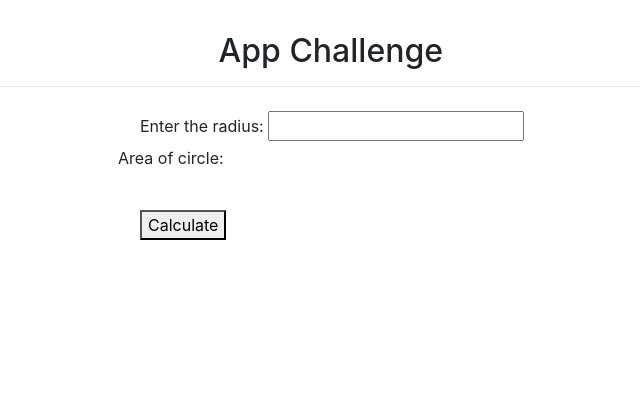
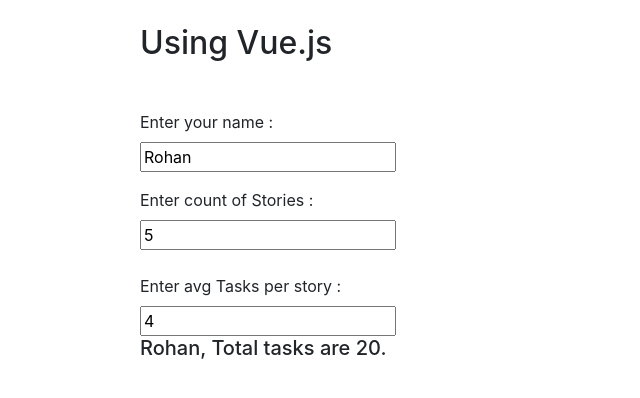
Before and after one commit to rohan6471/AppChallenge, a plain HTML site: page index.html in a window 1280 px wide. Shown: the whole page, without its empty margins (360-1000 px from the left). Drawn offline with nearby package versions, Linux system fonts and the light colour scheme.

Commit message:
updating to Vue

```diff
--- /dev/null
+++ b/ap.css
@@ -0,0 +1,7 @@
+.mt-2{
+    padding-top:1em;
+    padding-left:500px;
+}
+.mt-3{
+    padding-left:500px;
+}
--- a/chlnge.js
+++ b/chlnge.js
@@ -1,8 +1,18 @@
-const calc = (radius) => {
-    return Math.PI * radius * radius;
-}
-document.querySelector('#calculate').addEventListener('click', () => {
-    const radius = parseInt(document.querySelector("#radius").value)
-    const result = `${calc(radius)}`
-    document.querySelector("#result").innerHTML = result;
+
+const total = (x,y) => { return x*y }
+
+const task = new Vue({
+    el: '#task',
+    data: {
+        guest: 'Rohan',
+        firstNumber: 5,
+        secondNumber: 4,
+    },
+    computed: {
+        result: function () {
+            const i = parseInt(this.firstNumber);
+            const j = parseInt(this.secondNumber);
+            return `${this.guest},  Total tasks are ${total(i,j)}.`
+        }
+    }
 })
--- a/index.html
+++ b/index.html
@@ -4,36 +4,59 @@
     <meta charset="UTF-8">
     <meta name="viewport" content="width=device-width, initial-scale=1.0">
     <meta http-equiv="X-UA-Compatible" content="ie=edge">
-    <title>Area Calculator</title>
+    <title>Task Calculator</title>
     <link rel="stylesheet" href="https://stackpath.bootstrapcdn.com/bootstrap/4.3.1/css/bootstrap.min.css" integrity="sha384-ggOyR0iXCbMQv3Xipma34MD+dH/1fQ784/j6cY/iJTQUOhcWr7x9JvoRxT2MZw1T" crossorigin="anonymous">
-    <link rel="stylesheet" href="style.css">
+    <link rel="stylesheet" href="ap.css">
 
 </head>
 <body>
 <div class="row">
-        <div class="col-lg-10">
 
-                <h2>App Challenge</h2>
-                <hr>
+                      <div class="col-lg-8">
 
-                <fieldset class="mt-4">
-                  <label>Enter the radius:</label>
-                  <input id="radius" type="number" >
-                </fieldset>
-               <p>Area of circle: </p><p id="result"> </p>
+                          <article id="task" >
+                              <fieldset class="mt-2" >
+                                  <h2>Using Vue.js</h2>
+                              </fieldset>
+                        <fieldset class="mt-3" >
+                            <!-- <h2>Using Vue.js</h2> -->
+                            <br>
+                            <label for="guest">Enter your name :</label>
+                            <input v-model="guest" id="guest" type="text" >
+                        </fieldset>
+
+                        <fieldset class="mt-3" >
+                            <label for="firstNumber">Enter count of Stories :&nbsp;&nbsp;&nbsp;&nbsp;</label>
+                            <input v-model="firstNumber" id="firstNumber" >
+
+                             </fieldset>
+                        <fieldset class="mt-2" >
+                            <label for="secondNumber">Enter avg Tasks per story :&nbsp;&nbsp;&nbsp;&nbsp;</label>
+                            <input v-model="secondNumber" id="secondNumber" >
+
+                            <h5>{{result}}</h5>
+                        </fieldset>
 
 
-                <br>
 
-                <div class="butn">
-                        <button id="calculate">Calculate</button>
+                    </article>
 
-            </div>
+                  </div>
+
+
 
               </div>
-<script src="chlnge.js"></script>
+
     <script src="https://code.jquery.com/jquery-3.3.1.slim.min.js" integrity="sha384-q8i/X+965DzO0rT7abK41JStQIAqVgRVzpbzo5smXKp4YfRvH+8abtTE1Pi6jizo" crossorigin="anonymous"></script>
 <script src="https://cdnjs.cloudflare.com/ajax/libs/popper.js/1.14.7/umd/popper.min.js" integrity="sha384-UO2eT0CpHqdSJQ6hJty5KVphtPhzWj9WO1clHTMGa3JDZwrnQq4sF86dIHNDz0W1" crossorigin="anonymous"></script>
 <script src="https://stackpath.bootstrapcdn.com/bootstrap/4.3.1/js/bootstrap.min.js" integrity="sha384-JjSmVgyd0p3pXB1rRibZUAYoIIy6OrQ6VrjIEaFf/nJGzIxFDsf4x0xIM+B07jRM" crossorigin="anonymous"></script>
+<script src="https://cdnjs.cloudflare.com/ajax/libs/vue/2.6.10/vue.js"></script>
+<script src="https://cdnjs.cloudflare.com/ajax/libs/jquery/3.4.1/jquery.min.js"></script>
+<script src="https://unpkg.com/axios/dist/axios.min.js"></script>
+
+<script src="chlnge.js"></script>
+
+
+
 </body>
 </html>
```
